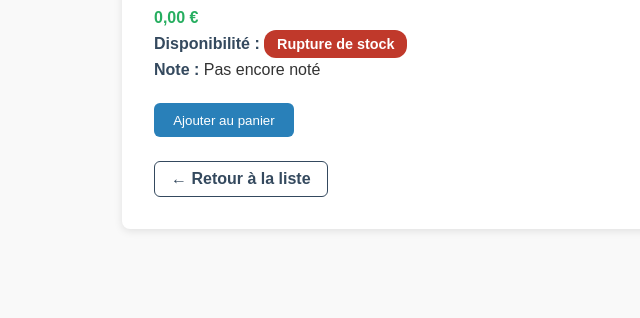
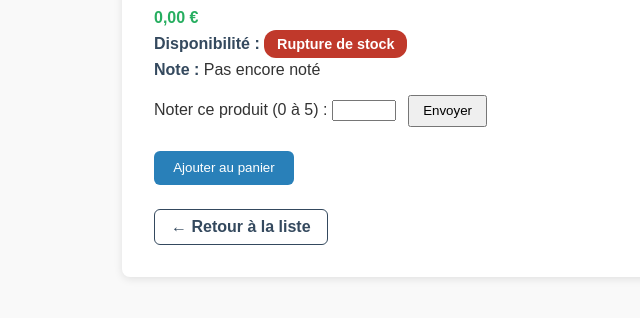
Before and after one commit to cynthiaapura/b3-rattrapages-apura-cynthia, a Symfony app: template 11-architecture-des-donnees-creation-d-apis/picard-api/templates/product/detail.html.twig in a window 1280 px wide. Shown: the part 184-502 px from the top of the page, without its empty margins (186-826 px from the left). Run offline with Twig, Linux system fonts and the light colour scheme; the template is opened without the code that fills it, so the values that code supplies are empty; some libraries are stand-ins or nearby versions.

Commit message:
feat: add rate

```diff
--- a/11-architecture-des-donnees-creation-d-apis/picard-api/templates/product/detail.html.twig
+++ b/11-architecture-des-donnees-creation-d-apis/picard-api/templates/product/detail.html.twig
@@ -102,6 +102,11 @@
                 Pas encore noté
             {% endif %}
         </p>
+        <form action="{{ path('app_product_rate', {'id': product.id}) }}" method="post" style="margin-top: 1rem;">
+            <label for="rating">Noter ce produit (0 à 5) :</label>
+            <input type="number" id="rating" name="rating" min="0" max="5" step="0.1" required>
+            <button type="submit" style="padding: 0.4rem 0.8rem; margin-left: 0.5rem;">Envoyer</button>
+        </form>
     </div>
     <form action="{{ path('app_cart_add', {'id': product.id}) }}" method="post" style="margin-top: 1.5rem;">
         <button type="submit" style="padding: 0.6rem 1.2rem; background-color: #2980b9; color: #fff; border: none; border-radius: 6px; cursor: pointer;">
```
Also changed, not shown: 11-architecture-des-donnees-creation-d-apis/picard-api/src/Controller/ProductController.php (+26 -0 lines).
